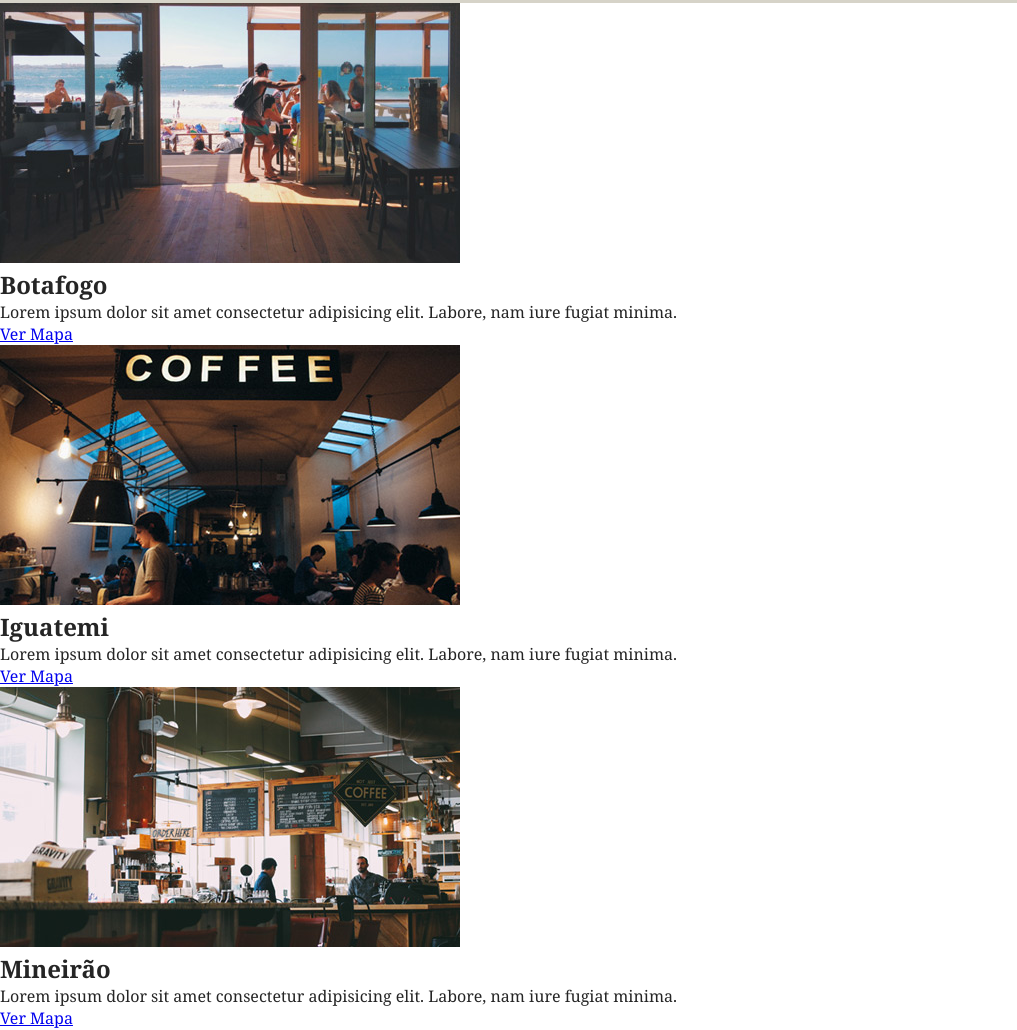
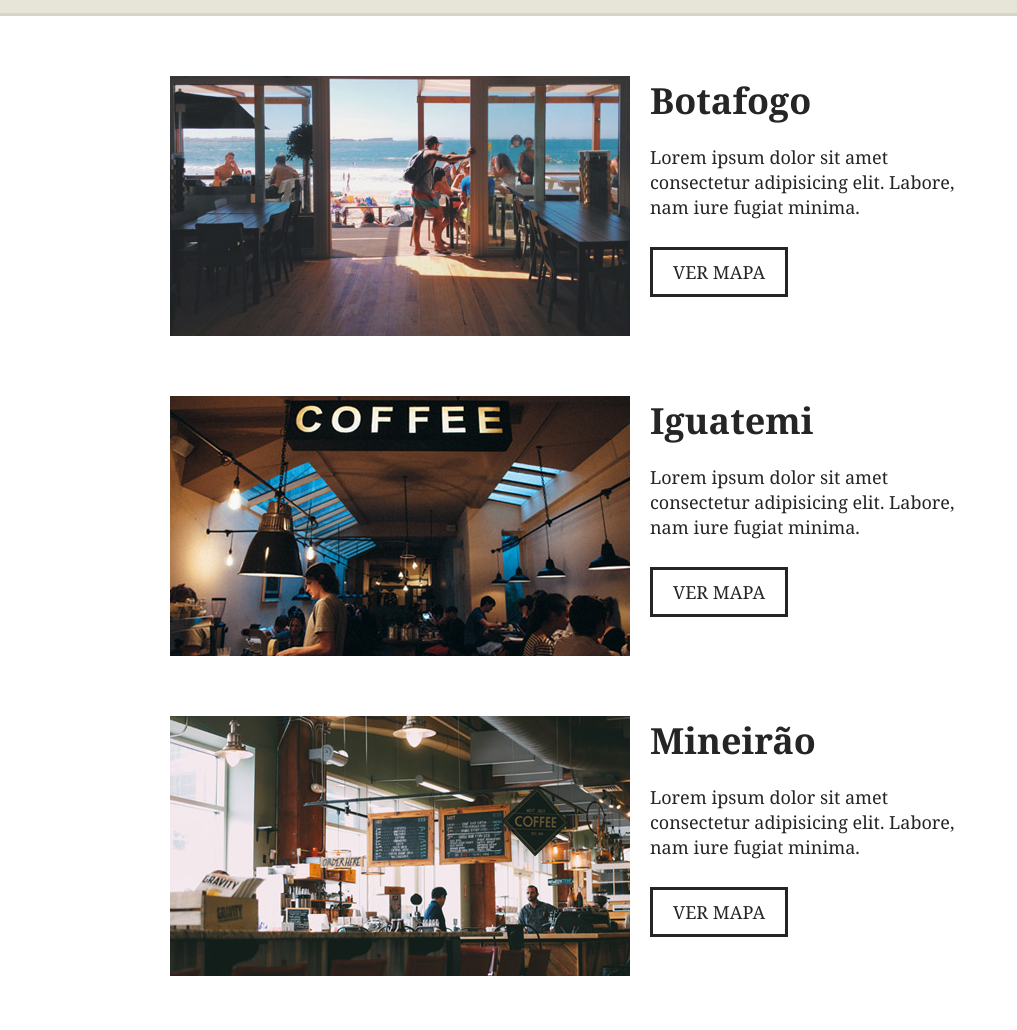
Before and after one commit to ViniciusPii/brafe-puro, a plain HTML site: page index.html in a window 1280 px wide. Shown: the part 1770-2800 px from the top of the page, without its empty margins (0-1017 px from the left). Drawn offline with Linux system fonts and the light colour scheme.

Commit message:
locais  css concluido

```diff
--- a/css/style.css
+++ b/css/style.css
@@ -100,6 +100,16 @@ body {
     text-align: center;
     font-size: 2.25em;
     margin-bottom: 60px;
+    text-transform: uppercase;
+}
+
+.sobre h2::after {
+    content: "";
+    display: block;
+    width: 100px;
+    height: 3px;
+    background: #252525;
+    margin: 10px auto;
 }
 
 .sobre_item {
@@ -210,3 +220,54 @@ body {
     padding: 15px 0;
     margin: 20px auto 0 auto;
 }
+
+/* LOCAIS */
+
+.locais {
+    max-width: 960px;
+    margin: 0 auto;
+}
+
+.locais_itens {
+    margin: 60px auto;
+}
+
+.locais_itens::after, .locais_itens::before {
+    clear: both;
+    display: table;
+    content: "";
+}
+
+.locais_itens img{
+    width: 460px;
+    float: left;
+    display: block;
+    margin: 0 10px;
+}
+
+.locais_info {
+    width: 460px;
+    float: left;
+    margin: 0 10px;
+}
+
+.locais_itens h2 {
+    font-size: 2.25em;
+    margin-bottom: 20px;
+}
+
+.locais_itens p {
+    font-size: 1.125em;
+    line-height: 1.4em;
+    max-width: 320px;
+    margin-bottom: 40px;
+}
+
+.locais_itens a {
+    font-size: 1.125em;
+    text-transform: uppercase;
+    text-decoration: none;
+    border: 3px solid;
+    color: #252525;
+    padding: 10px 20px;
+}
--- a/index.html
+++ b/index.html
@@ -70,26 +70,26 @@
         <a class="produtos_btn" href="#">Saiba Mais</a>
     </section> <!-- final do produtos -->
 
-    <section>
-        <div class="">
+    <section class="locais">
+        <div class="locais_itens">
             <img src="img/botafogo.jpg" alt="brafé Unidade Botafogo">
-            <div class="">
+            <div class="locais_info">
                 <h2>Botafogo</h2>
                 <p>Lorem ipsum dolor sit amet consectetur adipisicing elit. Labore, nam iure fugiat minima.</p>
                 <a href="#">Ver Mapa</a>
             </div>
         </div>
-        <div class="">
+        <div class="locais_itens">
             <img src="img/iguatemi.jpg" alt="brafé Unidade Iguatemi">
-            <div class="">
+            <div class="locais_info">
                 <h2>Iguatemi</h2>
                 <p>Lorem ipsum dolor sit amet consectetur adipisicing elit. Labore, nam iure fugiat minima.</p>
                 <a href="#">Ver Mapa</a>
             </div>
         </div>
-        <div class="">
+        <div class="locais_itens">
             <img src="img/mineirao.jpg" alt="brafé Unidade Mineirão">
-            <div class="">
+            <div class="locais_info">
                 <h2>Mineirão</h2>
                 <p>Lorem ipsum dolor sit amet consectetur adipisicing elit. Labore, nam iure fugiat minima.</p>
                 <a href="#">Ver Mapa</a>
```
